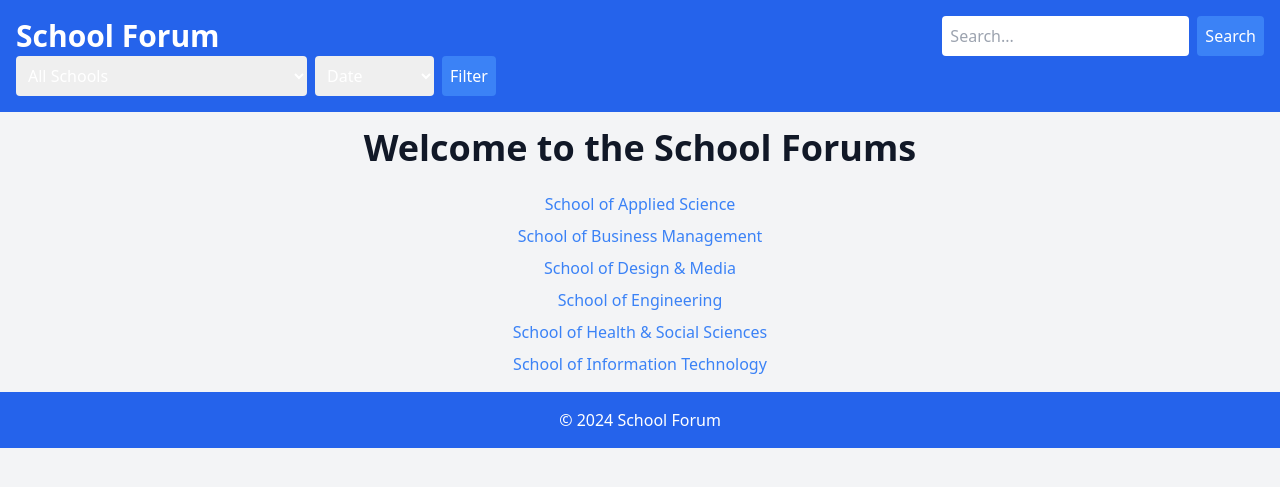
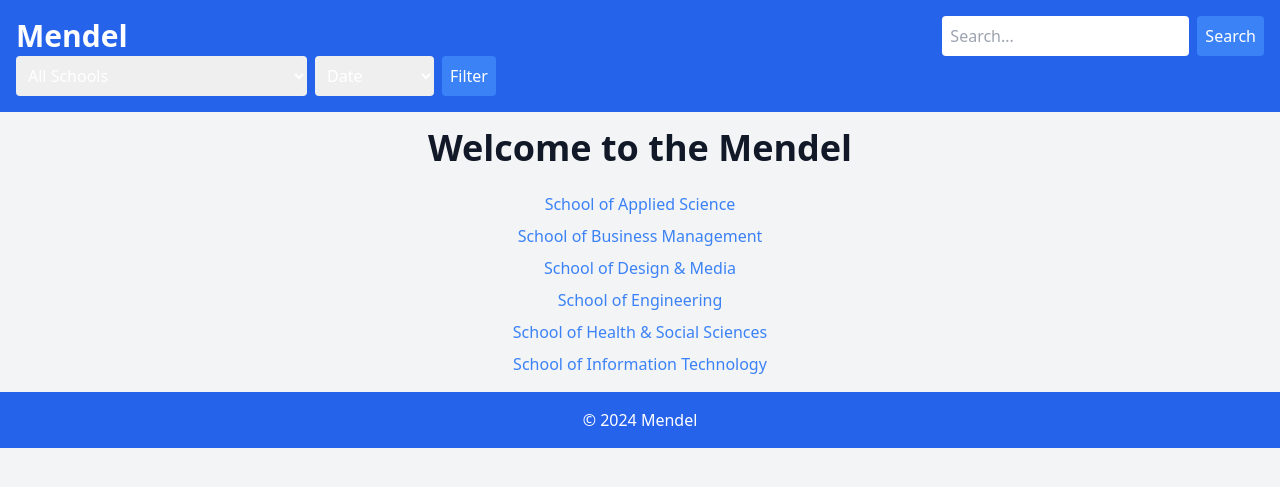
Before and after one commit to iamsven2005/Mendel, a Flask app: page / in a window 1280 px wide. Shown: the top 487 px of the page. Run offline with Flask 3, Linux system fonts and the light colour scheme; some libraries are stand-ins or nearby versions.

Commit message:
I think adp done, doing ssp

```diff
--- a/api/app.py
+++ b/api/app.py
@@ -1,7 +1,6 @@
 from datetime import date, timedelta
 from flask import Flask, url_for, render_template, request, session, redirect, flash
 from flask_session import Session
-from flask_talisman import Talisman
 from functools import wraps
 import os
 import psycopg2
@@ -18,24 +17,6 @@ load_dotenv()
 app = Flask(__name__)
 app.config["SESSION_TYPE"] = "filesystem"
 Session(app)
-
-# Initialize Flask-Talisman
-talisman = Talisman(app, content_security_policy={
-    'default-src': [
-        "'self'",
-        'https://cdn.jsdelivr.net'
-    ],
-    'img-src': '*',
-    'style-src': [
-        "'self'",
-        "'unsafe-inline'",
-        'https://cdn.jsdelivr.net'
-    ],
-    'script-src': [
-        "'self'",
-        'https://cdn.jsdelivr.net'
-    ]
-})
 
 ADMIN_EMAIL = os.getenv("ADMIN_EMAIL")
 DATABASE_URL = os.getenv("DATABASE_URL")
--- a/api/templates/base.html
+++ b/api/templates/base.html
@@ -3,13 +3,13 @@
 <head>
     <meta charset="UTF-8">
     <meta name="viewport" content="width=device-width, initial-scale=1.0">
-    <title>{% block title %}School Forum{% endblock %}</title>
+    <title>{% block title %}Mendel{% endblock %}</title>
     <link href="https://cdn.jsdelivr.net/npm/tailwindcss@2.2.19/dist/tailwind.min.css" rel="stylesheet">
 </head>
 <body class="bg-gray-100 text-gray-900">
     <header class="bg-blue-600 text-white p-4">
         <div class="container mx-auto flex justify-between items-center">
-            <h1 class="text-3xl font-bold">School Forum</h1>
+            <h1 class="text-3xl font-bold">Mendel</h1>
             <form method="GET" action="{{ url_for('search') }}" class="flex items-center">
                 <input type="text" name="query" placeholder="Search..." class="p-2 rounded">
                 <button type="submit" class="bg-blue-500 text-white p-2 rounded ml-2">Search</button>
@@ -38,7 +38,7 @@
         {% block content %}{% endblock %}
     </main>
     <footer class="bg-blue-600 text-white p-4 text-center">
-        <p>&copy; 2024 School Forum</p>
+        <p>&copy; 2024 Mendel</p>
     </footer>
 </body>
 </html>
--- a/api/templates/index.html
+++ b/api/templates/index.html
@@ -4,7 +4,7 @@
 
 {% block content %}
 <div class="text-center">
-    <h1 class="text-4xl font-bold mb-6">Welcome to the School Forums</h1>
+    <h1 class="text-4xl font-bold mb-6">Welcome to the Mendel</h1>
     <ul class="list-none">
         <li class="mb-2"><a class="text-blue-500 hover:underline" href="{{ url_for('school_posts', school_name='School of Applied Science') }}">School of Applied Science</a></li>
         <li class="mb-2"><a class="text-blue-500 hover:underline" href="{{ url_for('school_posts', school_name='School of Business Management') }}">School of Business Management</a></li>
--- a/package.json
+++ b/package.json
@@ -1,8 +1,5 @@
 {
     "engines": {
         "node": "20.x"
-    },
-    "dependencies": {
-        "todo": "^1.1.0"
     }
 }
```
Also changed, not shown: requirements.txt (+1 -10 lines), pnpm-lock.yaml (deleted), 1 other file.
